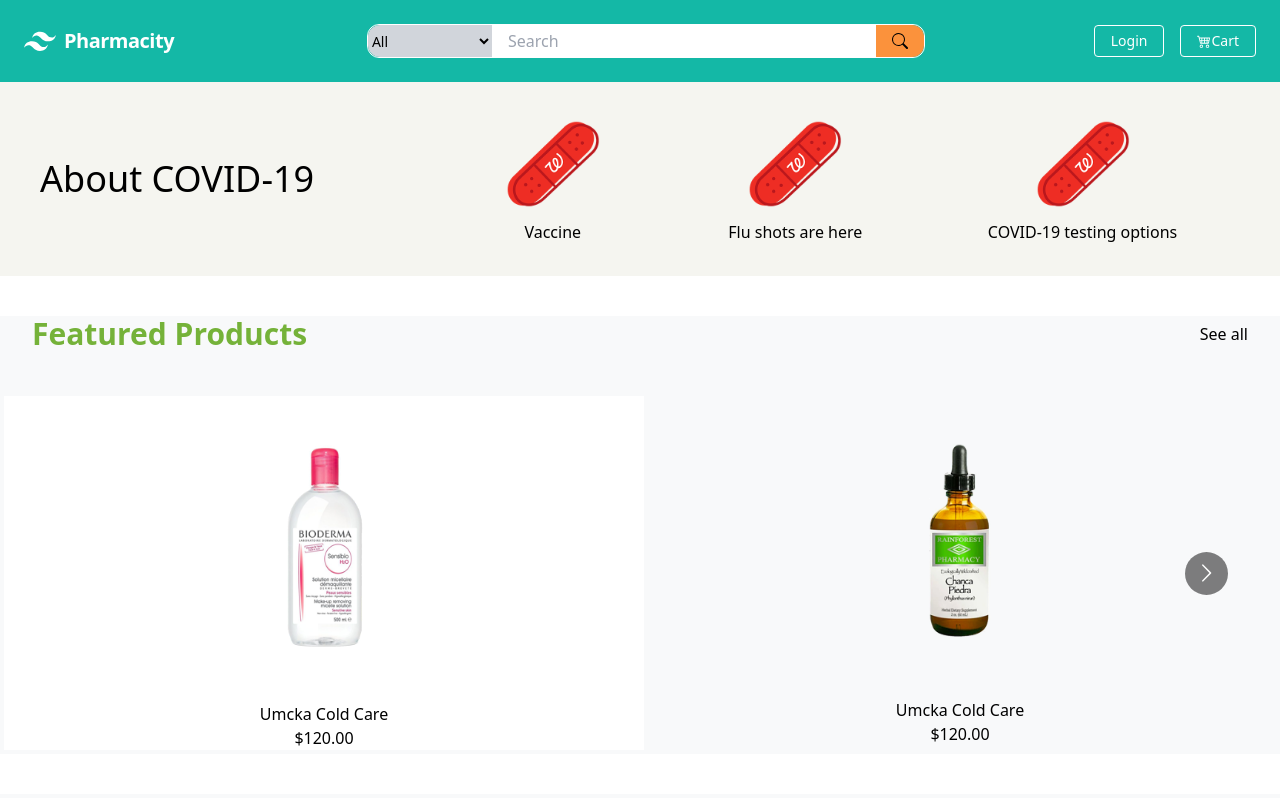
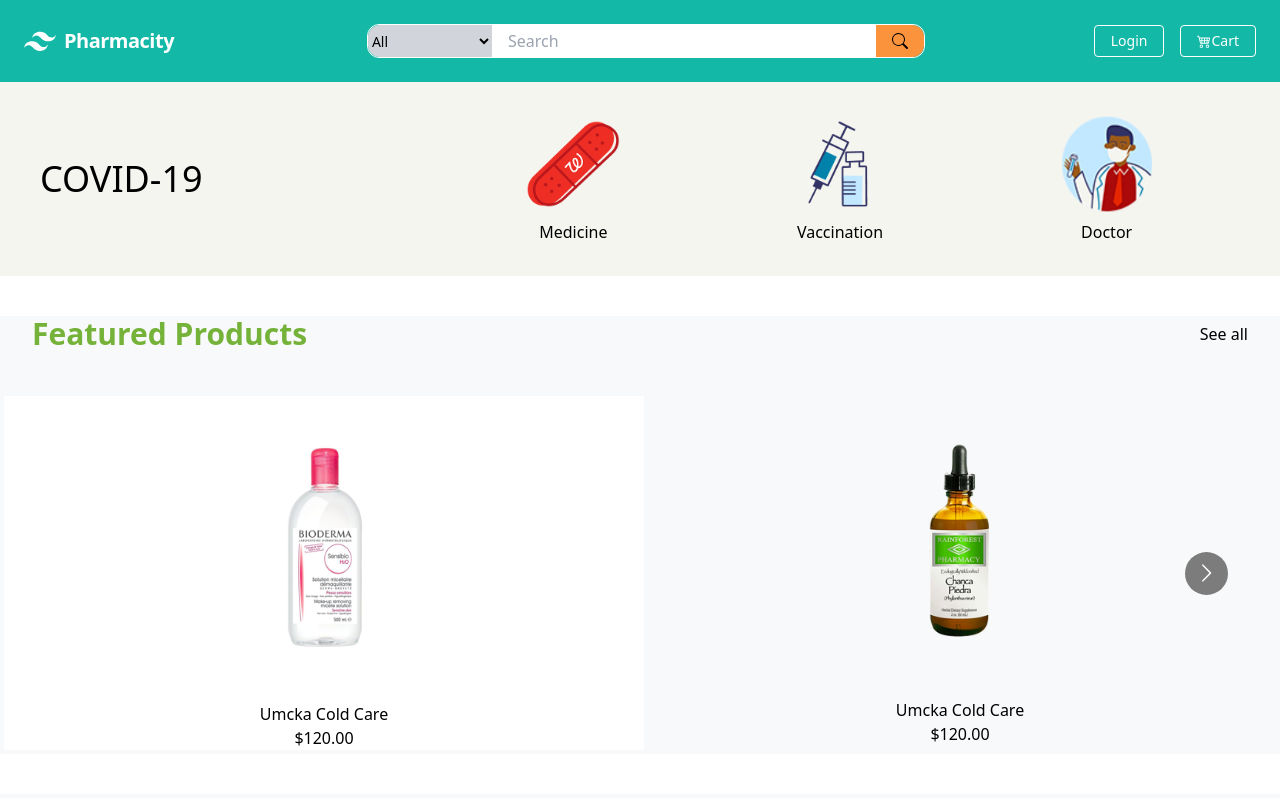
Before and after one commit to pharmacity-xyz/ui-nextjs, a Next.js app: page / in a window 1280 px wide. Shown: the top 798 px of the page. Built offline with nearby package versions, Linux system fonts and the light colour scheme.

Commit message:
Update homepage and add new img

```diff
--- a/pages/index.tsx
+++ b/pages/index.tsx
@@ -5,24 +5,26 @@ import Link from 'next/link'
 import Slider from '../components/Slider'
 
 import scheduleVaccineImg from '../public/images/schedule_vaccine.png'
+import fluShotsAreHereImg from '../public/images/flu_shots_are_here.png'
+import doctorImg from '../public/images/doctor.png'
 
 const Home: NextPage = () => {
   return (
     <div>
       <div className="flex items-center bg-[#F5f5f0] py-8 px-10">
-        <h1 className="text-4xl w-1/3">About COVID-19</h1>
+        <h1 className="text-4xl w-1/3">COVID-19</h1>
         <div className="flex justify-around w-2/3">
           <div className="text-center">
             <Image src={scheduleVaccineImg} width="100" height="100" />
-            <h5>Vaccine</h5>
+            <h5>Medicine</h5>
           </div>
           <div className="text-center">
-            <Image src={scheduleVaccineImg} width="100" height="100" />
-            <h5>Flu shots are here</h5>
+            <Image src={fluShotsAreHereImg} width="100" height="100" />
+            <h5>Vaccination</h5>
           </div>
           <div className="text-center">
-            <Image src={scheduleVaccineImg} width="100" height="100" />
-            <h5>COVID-19 testing options</h5>
+            <Image src={doctorImg} width="100" height="100" />
+            <h5>Doctor</h5>
           </div>
         </div>
       </div>
```
Also changed, not shown: public/images/doctor.png (added), public/images/flu_shots_are_here.png (added).
